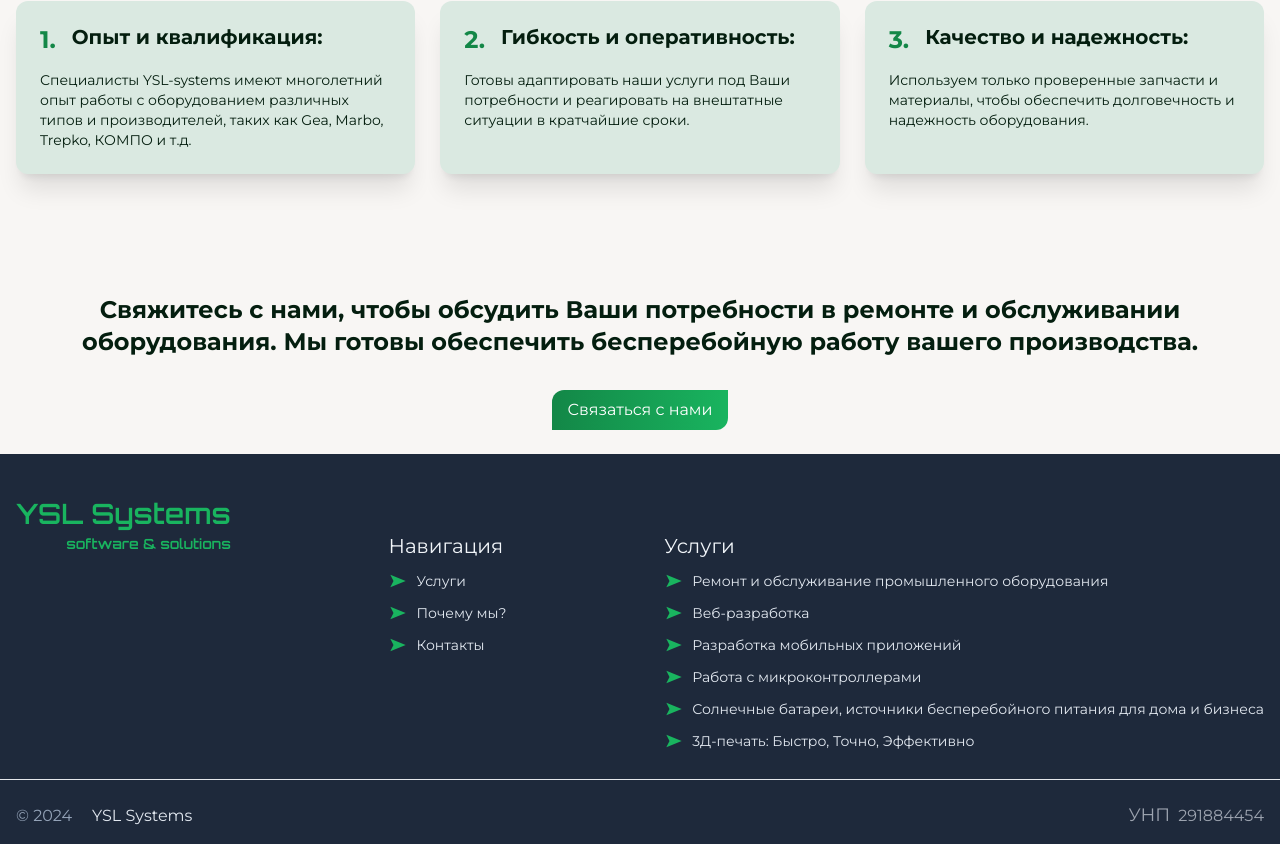
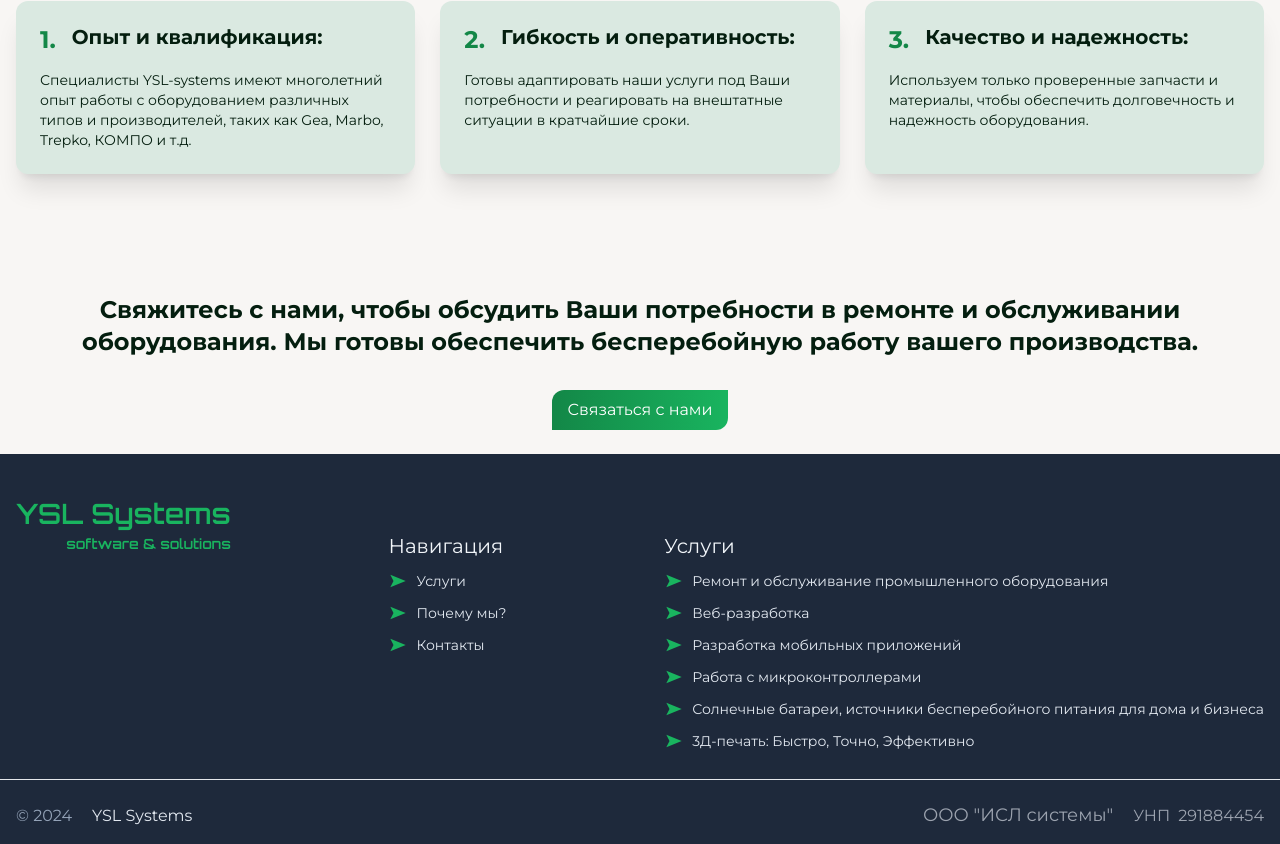
Before and after one commit to vadimlasevich/site-app-ysl, a React (Vite) app: page /service/repair in a window 1280 px wide. Shown: the part 1353-2197 px from the top of the page. Built offline with nearby package versions, Linux system fonts and the light colour scheme; a web font is replaced by a local one.

Commit message:
add name company footer

```diff
--- a/src/components/FormContacts.jsx
+++ b/src/components/FormContacts.jsx
@@ -35,7 +35,6 @@
 
   const onSubmit = handleSubmit(async (data) => {
     setLoading(true);
-    console.log(data);
 
     const url = 'https://apiv2.yslsystems.by/api/user/support-site';
 
--- a/src/sections/Footer.jsx
+++ b/src/sections/Footer.jsx
@@ -47,14 +47,19 @@
         </div>
       </div>
       <hr className="py-3" />
-      <div className="max-container flex justify-between pb-4 max-[380px]:flex-col max-[380px]:items-center">
-        <div>
+      <div className="max-container flex justify-between pb-4 max-[560px]:flex-col max-[560px]:items-center">
+        <div className="max-[560px]:mb-3">
           <span className="text-slate-400 mr-5">© 2024</span>
           <span className="text-slate-200">YSL Systems</span>
         </div>
-        <div>
-          <span className="text-gray-400 text-lg">УНП</span>
-          <span className="text-gray-400 ml-2">291884454</span>
+        <div className=" flex items-center max-[420px]:flex-col">
+          <div>
+            <span className="text-gray-400 text-lg mr-5">ООО "ИСЛ системы"</span>
+          </div>
+          <div className="flex items-center">
+            <p className="text-gray-400">УНП</p>
+            <p className="text-gray-400 ml-2">291884454</p>
+          </div>
         </div>
       </div>
     </div>
```
